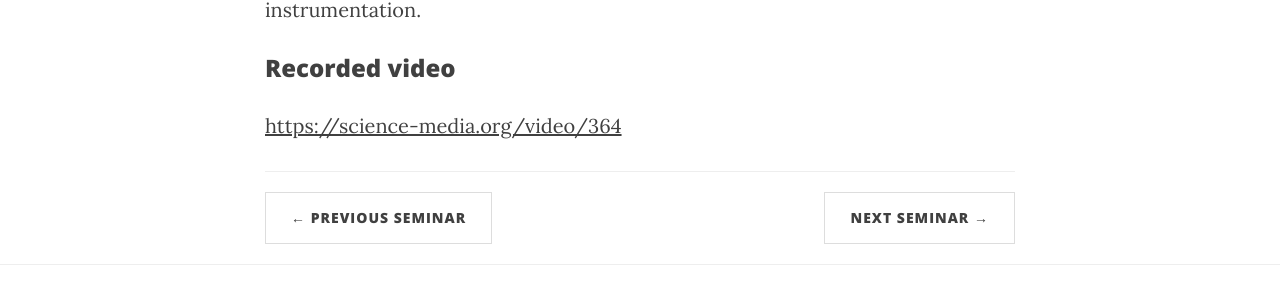
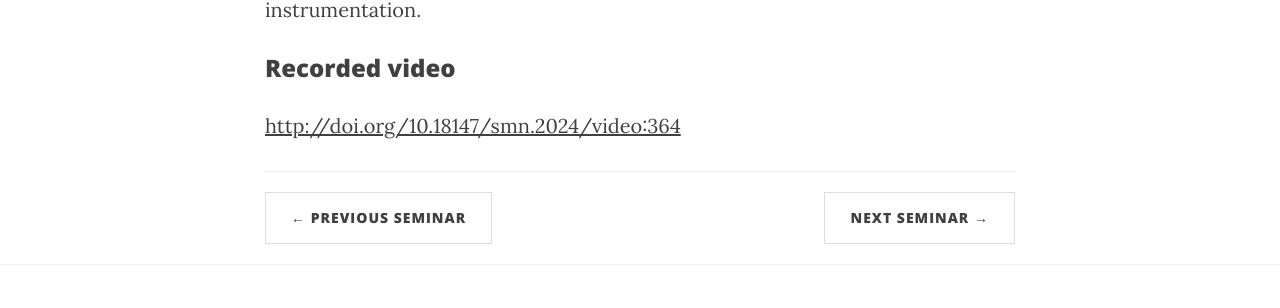
Before and after one commit to ITA-Solar/espos, a Jekyll site: the page built from _posts/2024-04-18-Del-Zanna.md, in a window 1280 px wide. Shown: the part 1002-1310 px from the top of the page. Built offline with Jekyll 4.4.1, drawn with Linux system fonts in a browser that asks for light colours; nearby versions of some CDN libraries; some of the changed lines change nothing that is shown.

Commit message:
Update 2024-04-18-Del-Zanna.md

```diff
--- a/_posts/2024-04-18-Del-Zanna.md
+++ b/_posts/2024-04-18-Del-Zanna.md
@@ -12,4 +12,4 @@ published:  true
 I briefly review some methods and measurements of elemental abundances in the solar atmosphere, with emphasis on the transition region and corona. Some limitations in the methods, in the modelling of the spectral line intensities, and in the observations are discussed. Examples from the X-rays, the EUV, the UV, the visible and near-infrared are presented. A significant improvement in the modelling some of the ions is being made available with CHIANTI version 11. All the observations  indicate that the solar corona has photospheric abundances and that the hot 3 MK active region cores have stable enhancements of a factor of about 3.2 in the ratios of low to high-FIP elements. A lot of uncertainties and puzzles still exist, requiring further analyses and, more importantly, future instrumentation.
 
 ### Recorded video
-[https://science-media.org/video/364](https://science-media.org/video/364)
+[http://doi.org/10.18147/smn.2024/video:364](http://doi.org/10.18147/smn.2024/video:364)
```
